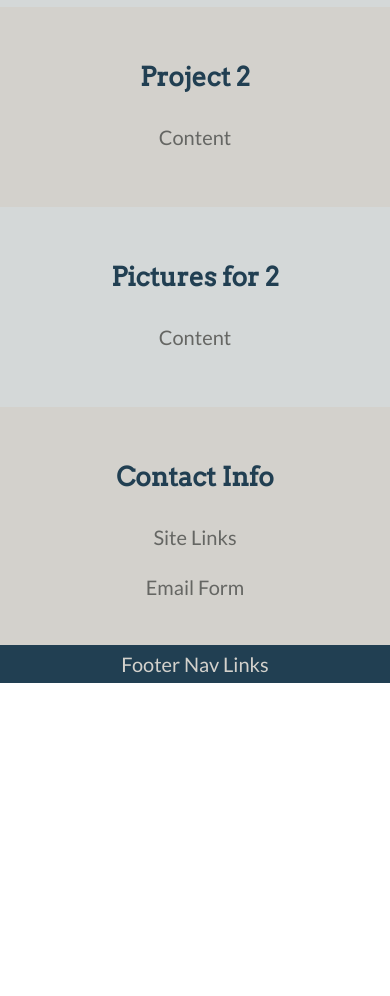
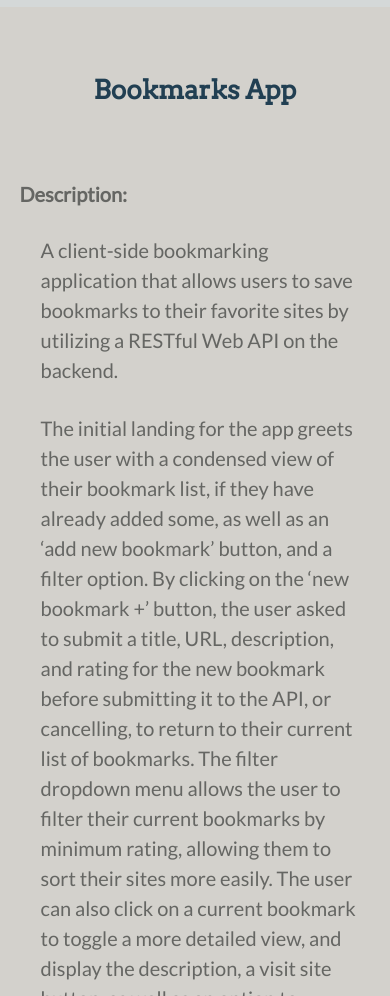
Before and after one commit to thinkful-ei-heron/Evan_Vogts-Portfolio, a plain HTML site: page index.html in a window 390 px wide. Shown: the part 3680-4676 px from the top of the page. Before the commit the page ends 4363 px from the top, so only its background shows below. Drawn offline with nearby package versions, Linux system fonts and the light colour scheme.

Commit message:
added bookmarks app html

```diff
--- a/index.css
+++ b/index.css
@@ -163,6 +163,7 @@
         border: 2px solid #656663;
         border-radius: 20%;
         margin: 5%;
+        padding: 5px;
     }
 
     .projectLinks {
@@ -179,7 +180,7 @@
         text-decoration: none;
     }
 
-    a:hover {
+    .link:hover {
         text-decoration: underline;
         color: #D4D8D8;
         background-color: #213F52;
--- a/index.html
+++ b/index.html
@@ -62,7 +62,6 @@
                     correct answer is rendered, and the user is prompted to move on.
                     At the end of the quiz, the user is given their total score, and an
                     option to retake the quiz.</p>
-
                 <h4 role="technologies used" class="tech">Technologies Used:</h4>
                 <div class="logoBox">
                     <img src="\assets\logos\HTML-Logo.png" alt="HTML Logo" class="logo">
@@ -85,13 +84,39 @@
         </section>
 
         <section>
-            <h3>Project 2</h3>
-            <p>Content</p>
+            <h3 class="projectTitle">Bookmarks App</h3>
+            <div id="projectDetails" role="Project Details">
+                <h4>Description:</h4>
+                <p role="description" class="description">A client-side bookmarking application that allows users
+                    to save bookmarks to their favorite sites by utilizing a RESTful Web API on the backend.</p>
+                <p role="detailed description" class="description">The initial landing for the app greets the user
+                    with a condensed view of their bookmark list, if they have already added some, as well as an
+                    ‘add new bookmark’ button, and a filter option. By clicking on the ‘new bookmark +’ button, the
+                    user asked to submit a title, URL, description, and rating for the new bookmark before submitting
+                    it to the API, or cancelling, to return to their current list of bookmarks. The filter dropdown
+                    menu allows the user to filter their current bookmarks by minimum rating, allowing them to sort
+                    their sites more easily. The user can also click on a current bookmark to toggle a more detailed
+                    view, and display the description, a visit site button, as well as an option to remove their bookmark
+                    from the list.</p>
+                <h4 role="technologies used" class="tech">Technologies Used:</h4>
+                <div class="logoBox">
+                    <img src="\assets\logos\HTML-Logo.png" alt="HTML Logo" class="logo">
+                    <img src="\assets\logos\CSS-Logo.png" alt="CSS Logo" class="logo">
+                    <img src="\assets\logos\JS-Logo.png" alt="JavaScript Logo" class="logo">
+                </div>
+            </div>
         </section>
 
-        <section>
-            <h3>Pictures for 2</h3>
-            <p>Content</p>
+        <section role="Bookmarks App Pictures and Links">
+            <a href="https://thinkful-ei-heron.github.io/Evan-Bookmark_App/" target="_blank">
+                <img src="/assets/projects/bookmarksApp/BookmarksApp1.png" alt="First Bookmarks App Screenshot" class="screenshot"></a>
+            <a href="https://thinkful-ei-heron.github.io/Evan-Bookmark_App/" target="_blank">
+                <img src="/assets/projects/bookmarksApp/BookmarksApp2.png" alt="Second Bookmarks App Screenshot" class="screenshot"></a>
+
+            <div role="site and repo links" class="projectLinks">
+                <a href="https://thinkful-ei-heron.github.io/Evan-Bookmark_App/" target="_blank" class="link">Visit the Site!</a>
+                <a href="https://github.com/thinkful-ei-heron/Evan-Bookmark_App" target="_blank" class="link">Source Code</a>
+            </div>
         </section>
 
         <section id="bioContact">
```
Also changed, not shown: assets/projects/bookmarksApp/BookmarksApp1.png (added), assets/projects/bookmarksApp/BookmarksApp2.png (added).
